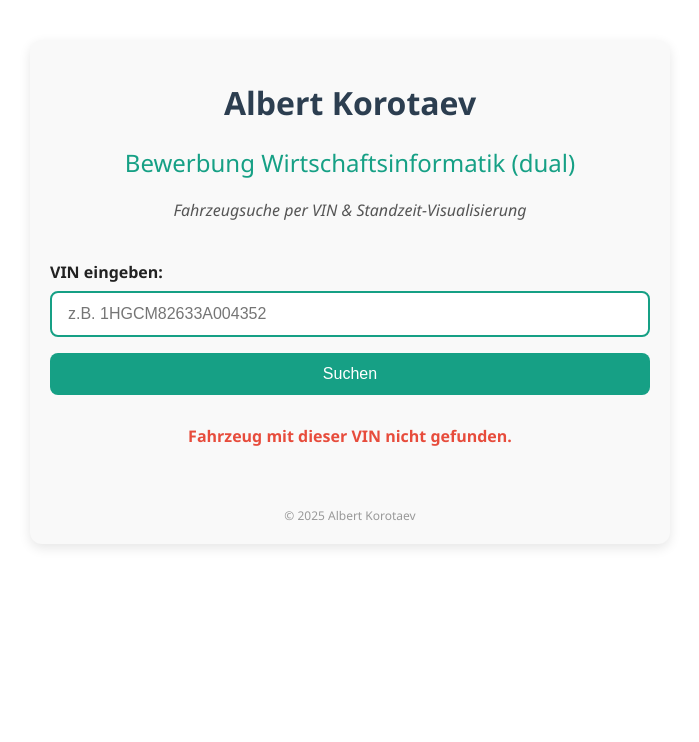
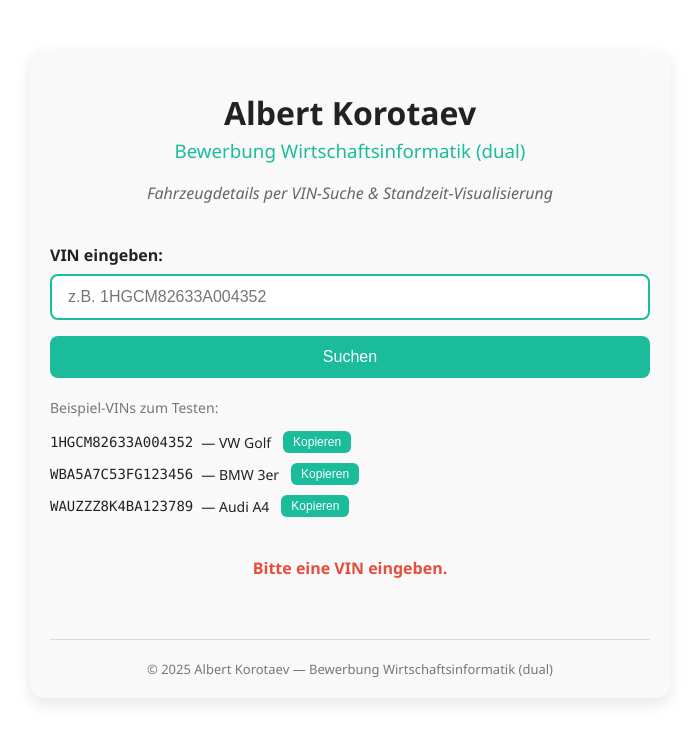
Before and after one commit to Miracle77777777/Bewerbungsprojekt_EPG, a React (Create React App) app: page / in a window 1280 px wide. Both pictures are taken after a click on the button "Suchen". Shown: the top 742 px of the page, without its empty margins (290-989 px from the left). Built offline with nearby package versions, Linux system fonts and the light colour scheme.

Commit message:
Update VIN-Anzeige und Kopierfunktion

```diff
--- a/src/App.js
+++ b/src/App.js
@@ -1,137 +1,216 @@
-import React, { useState } from 'react';
+import React, { useState } from "react";
 
 const cars = [
-  { vin: '1HGCM82633A004352', model: 'VW Golf', year: 2019, price: 18000, standzeit: 30 },
-  { vin: 'WBA5A7C53FG123456', model: 'BMW 3er', year: 2021, price: 35000, standzeit: 15 },
-  { vin: 'WAUZZZ8K4BA123789', model: 'Audi A4', year: 2020, price: 30000, standzeit: 20 },
+  { vin: "1HGCM82633A004352", model: "VW Golf", year: 2019, price: 18000, standzeit: 30 },
+  { vin: "WBA5A7C53FG123456", model: "BMW 3er", year: 2021, price: 35000, standzeit: 15 },
+  { vin: "WAUZZZ8K4BA123789", model: "Audi A4", year: 2020, price: 30000, standzeit: 20 },
 ];
 
 function Bar({ label, value, max }) {
-  const barWidth = (value / max) * 100;
+  const widthPercent = (value / max) * 100;
   return (
-    <div style={{ marginBottom: 20 }}>
-      <div style={{ fontWeight: '600', marginBottom: 4, color: '#3a3a3a' }}>{label}</div>
-      <div style={{ display: 'flex', alignItems: 'center' }}>
+    <div style={{ marginBottom: 12 }}>
+      <div style={{ fontWeight: 600, marginBottom: 6, color: "#333" }}>{label}</div>
       <div
         style={{
-            backgroundColor: '#4CAF50',
-            width: `${barWidth}%`,
-            height: 22,
+          height: 24,
+          width: `${widthPercent}%`,
+          backgroundColor: "#1abc9c",
           borderRadius: 12,
-            transition: 'width 0.5s ease-in-out',
+          transition: "width 0.5s ease",
         }}
       />
-        <div style={{ marginLeft: 12, fontWeight: '500', color: '#2c3e50' }}>
-          {value} Tage
-        </div>
-      </div>
+      <div style={{ fontSize: 14, color: "#555", marginTop: 4 }}>{value} Tage</div>
     </div>
   );
 }
 
-function App() {
-  const [vinInput, setVinInput] = useState('');
+export default function App() {
+  const [vinInput, setVinInput] = useState("");
   const [car, setCar] = useState(null);
-  const [error, setError] = useState('');
+  const [error, setError] = useState("");
+  const [copiedVin, setCopiedVin] = useState(null);
 
-  const maxStandzeit = Math.max(...cars.map(c => c.standzeit));
+  const maxStandzeit = Math.max(...cars.map((c) => c.standzeit));
 
   const handleSearch = () => {
-    const found = cars.find(c => c.vin.toLowerCase() === vinInput.toLowerCase());
+    if (!vinInput) {
+      setError("Bitte eine VIN eingeben.");
+      setCar(null);
+      return;
+    }
+    const found = cars.find((c) => c.vin.toLowerCase() === vinInput.toLowerCase());
     if (found) {
       setCar(found);
-      setError('');
+      setError("");
     } else {
       setCar(null);
-      setError('Fahrzeug mit dieser VIN nicht gefunden.');
+      setError("Fahrzeug mit dieser VIN nicht gefunden.");
+    }
+  };
+
+  const copyToClipboard = async (vin) => {
+    try {
+      await navigator.clipboard.writeText(vin);
+      setCopiedVin(vin);
+      setTimeout(() => setCopiedVin(null), 2000);
+    } catch (err) {
+      alert("Kopieren nicht möglich. Bitte manuell kopieren.");
     }
   };
 
   return (
-    <div style={{
+    <div
+      style={{
         fontFamily: "'Segoe UI', Tahoma, Geneva, Verdana, sans-serif",
         maxWidth: 600,
-      margin: '40px auto',
+        margin: "50px auto",
         padding: 20,
-      backgroundColor: '#f9f9f9',
-      borderRadius: 12,
-      boxShadow: '0 4px 12px rgba(0,0,0,0.1)',
-      color: '#222',
-    }}>
-      <header style={{ textAlign: 'center', marginBottom: 40 }}>
-        <h1 style={{ color: '#2c3e50' }}>Albert Korotaev</h1>
-        <h2 style={{ color: '#16a085', fontWeight: 'normal' }}>Bewerbung Wirtschaftsinformatik (dual)</h2>
-        <p style={{ fontStyle: 'italic', color: '#555' }}>Fahrzeugsuche per VIN & Standzeit-Visualisierung</p>
+        backgroundColor: "#f9f9f9",
+        borderRadius: 14,
+        boxShadow: "0 6px 15px rgba(0,0,0,0.1)",
+        color: "#222",
+      }}
+    >
+      <header style={{ textAlign: "center", marginBottom: 40 }}>
+        <h1 style={{ marginBottom: 4 }}>Albert Korotaev</h1>
+        <h3 style={{ fontWeight: "normal", color: "#1abc9c", marginTop: 0 }}>
+          Bewerbung Wirtschaftsinformatik (dual)
+        </h3>
+        <p style={{ fontStyle: "italic", color: "#666" }}>
+          Fahrzeugdetails per VIN-Suche & Standzeit-Visualisierung
+        </p>
       </header>
 
-      <section style={{ marginBottom: 30 }}>
-        <label htmlFor="vin-input" style={{ fontWeight: '600', fontSize: 16, display: 'block', marginBottom: 8 }}>
+      <section style={{ marginBottom: 20 }}>
+        <label
+          htmlFor="vin-input"
+          style={{ fontWeight: 600, fontSize: 16, display: "block", marginBottom: 8 }}
+        >
           VIN eingeben:
         </label>
         <input
           id="vin-input"
           type="text"
           value={vinInput}
-          onChange={e => setVinInput(e.target.value)}
+          onChange={(e) => setVinInput(e.target.value)}
           placeholder="z.B. 1HGCM82633A004352"
           style={{
-            width: '100%',
-            padding: '12px 16px',
+            width: "100%",
+            padding: "12px 16px",
             fontSize: 16,
             borderRadius: 8,
-            border: '2px solid #16a085',
-            outline: 'none',
-            boxSizing: 'border-box',
+            border: "2px solid #1abc9c",
+            outline: "none",
+            boxSizing: "border-box",
           }}
-          onKeyDown={e => e.key === 'Enter' && handleSearch()}
+          onKeyDown={(e) => e.key === "Enter" && handleSearch()}
         />
         <button
           onClick={handleSearch}
           style={{
             marginTop: 16,
-            backgroundColor: '#16a085',
-            color: 'white',
-            padding: '12px 24px',
-            border: 'none',
+            backgroundColor: "#1abc9c",
+            color: "white",
+            padding: "12px 24px",
+            border: "none",
             borderRadius: 8,
-            cursor: 'pointer',
+            cursor: "pointer",
             fontSize: 16,
-            width: '100%',
+            width: "100%",
           }}
         >
           Suchen
         </button>
       </section>
 
+      <section style={{ marginBottom: 40 }}>
+        <p style={{ fontSize: 14, color: "#777" }}>Beispiel-VINs zum Testen:</p>
+        <ul style={{ listStyleType: "none", paddingLeft: 0, fontSize: 14 }}>
+          {cars.map((car) => (
+            <li
+              key={car.vin}
+              style={{ marginBottom: 10, display: "flex", alignItems: "center", color: "#222" }}
+            >
+              <code style={{ marginRight: 8 }}>{car.vin}</code> — {car.model}
+              <button
+                onClick={() => copyToClipboard(car.vin)}
+                style={{
+                  marginLeft: 12,
+                  padding: "4px 10px",
+                  fontSize: 12,
+                  borderRadius: 6,
+                  border: "none",
+                  backgroundColor: copiedVin === car.vin ? "#27ae60" : "#1abc9c",
+                  color: "white",
+                  cursor: "pointer",
+                  transition: "all 0.3s ease",
+                  transform: copiedVin === car.vin ? "scale(1.05)" : "none",
+                }}
+              >
+                {copiedVin === car.vin ? "Kopiert" : "Kopieren"}
+              </button>
+            </li>
+          ))}
+        </ul>
+      </section>
+
       {error && (
-        <div style={{ color: '#e74c3c', fontWeight: '600', marginBottom: 30, textAlign: 'center' }}>
+        <div
+          style={{
+            color: "#e74c3c",
+            fontWeight: 600,
+            marginBottom: 30,
+            textAlign: "center",
+          }}
+        >
           {error}
         </div>
       )}
 
       {car && (
         <section>
-          <h3 style={{ borderBottom: '2px solid #16a085', paddingBottom: 8, marginBottom: 20 }}>
+          <h3
+            style={{
+              borderBottom: "3px solid #1abc9c",
+              paddingBottom: 8,
+              marginBottom: 20,
+              fontWeight: "600",
+            }}
+          >
             Fahrzeugdetails
           </h3>
-          <div style={{ fontSize: 18, lineHeight: 1.6, color: '#34495e' }}>
-            <p><strong>Modell:</strong> {car.model}</p>
-            <p><strong>Baujahr:</strong> {car.year}</p>
-            <p><strong>Preis:</strong> {car.price.toLocaleString('de-DE')} €</p>
+          <div style={{ fontSize: 18, lineHeight: 1.6 }}>
+            <p>
+              <strong>Modell:</strong> {car.model}
+            </p>
+            <p>
+              <strong>Baujahr:</strong> {car.year}
+            </p>
+            <p>
+              <strong>Preis:</strong> {car.price.toLocaleString("de-DE")} €
+            </p>
           </div>
 
           <div style={{ marginTop: 40 }}>
-            <h4 style={{ marginBottom: 12, color: '#2c3e50' }}>Standzeit (Tage)</h4>
-            <Bar label={`${car.model}`} value={car.standzeit} max={maxStandzeit} />
+            <h4 style={{ marginBottom: 12 }}>Standzeit (Tage)</h4>
+            <Bar label={car.model} value={car.standzeit} max={maxStandzeit} />
           </div>
         </section>
       )}
 
-      <footer style={{ marginTop: 60, fontSize: 12, color: '#999', textAlign: 'center' }}>
-        &copy; 2025 Albert Korotaev
+      <footer
+        style={{
+          marginTop: 60,
+          fontSize: 13,
+          color: "#777",
+          textAlign: "center",
+          borderTop: "1px solid #ddd",
+          paddingTop: 20,
+        }}
+      >
+        &copy; 2025 Albert Korotaev — Bewerbung Wirtschaftsinformatik (dual)
       </footer>
     </div>
   );
 }
-
-export default App;
```
Lines whose indentation alone changed are shown as unchanged.
